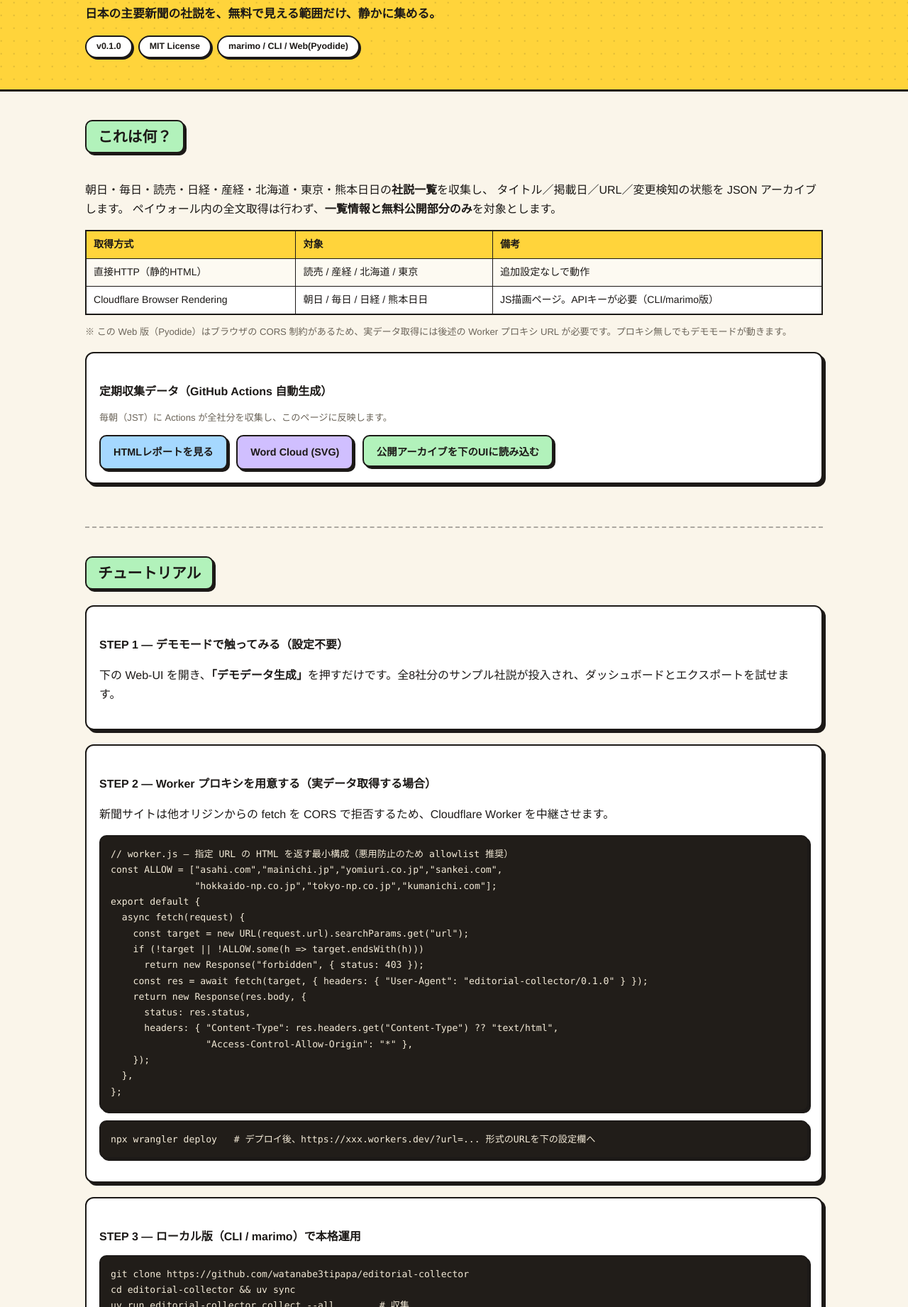
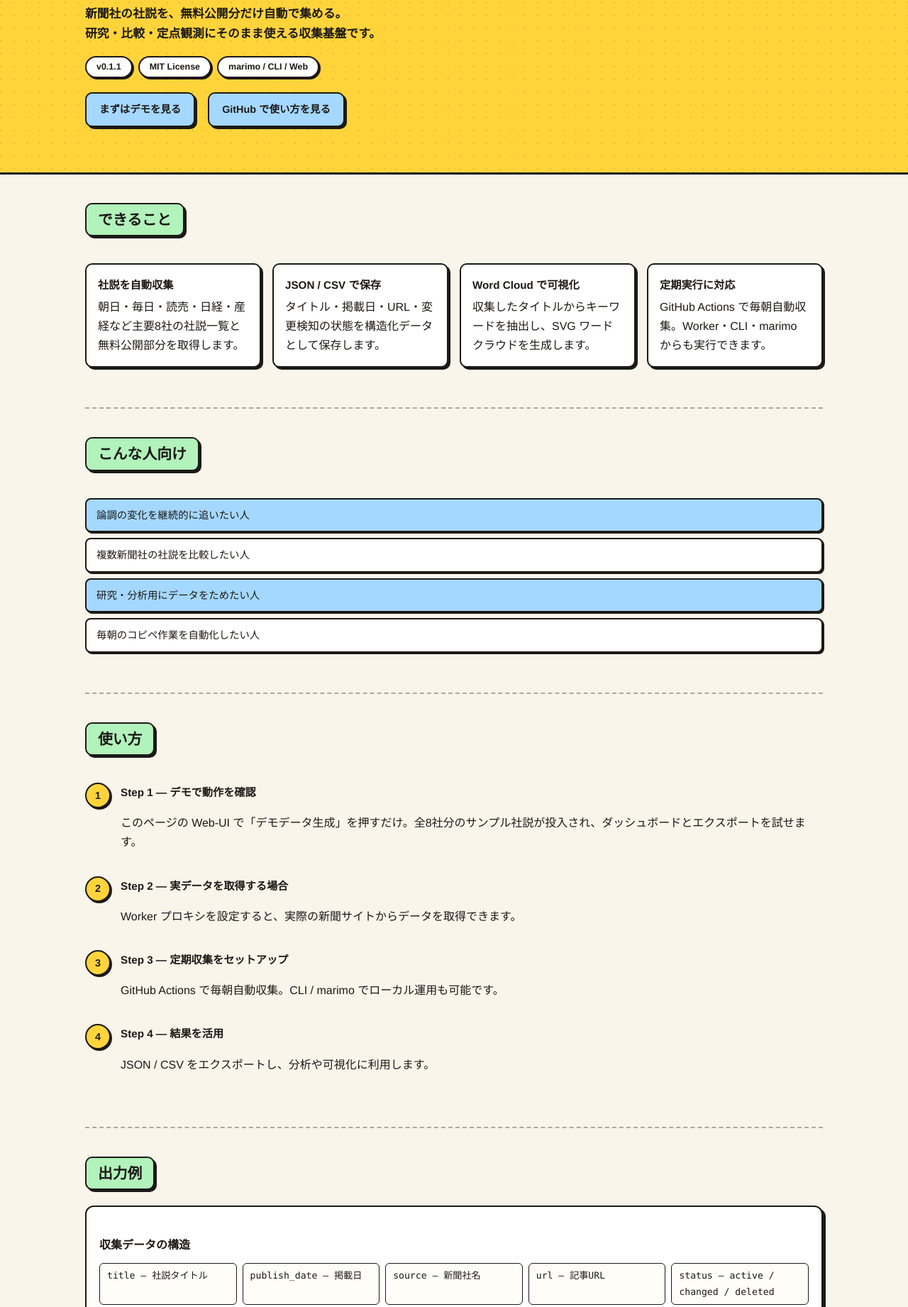
Before and after one commit to watanabe3tipapa/editorial-collector, a plain HTML site: page docs/index.html in a window 1280 px wide. Shown: the part 160-2002 px from the top of the page at 71% size. Drawn offline with Linux system fonts and the light colour scheme.

Commit message:
feat(lp): restructure LP and README for clarity, bump v0.1.1
- Redesign hero: clearer value prop + focused CTAs
- Add sections: できること, こんな人向け, 使い方 (step-by-step),
  出力例, 特長, 注意点
- Move technical details (CORS, Worker, Pyodide) to later sections
- Update README to match new LP structure
- Bump version to 0.1.1 across all files
- Delete 問題点（editorial-collector）.md

```diff
--- a/docs/index.html
+++ b/docs/index.html
@@ -86,6 +86,34 @@
   a{color:#1864ab}
   .note{font-size:.82rem;color:var(--sub)}
 
+  .cta-group{margin:20px 0;display:flex;flex-wrap:wrap;gap:10px}
+  .cta-primary{background:var(--card);font-size:1rem;padding:12px 24px}
+  .cta-secondary{background:var(--lavender);font-size:1rem;padding:12px 24px}
+
+  .feature-grid{display:grid;grid-template-columns:repeat(auto-fit,minmax(220px,1fr));gap:16px;margin:16px 0}
+  .feature-item{background:var(--card);border:2px solid var(--ink);border-radius:10px;
+                padding:16px;box-shadow:var(--shadow-s)}
+  .feature-item strong{display:block;margin-bottom:4px;font-size:.95rem}
+
+  .user-list{list-style:none;padding:0;margin:16px 0}
+  .user-list li{background:var(--card);border:2px solid var(--ink);border-radius:8px;
+                padding:10px 14px;margin-bottom:8px;font-size:.9rem;box-shadow:2px 2px 0 var(--ink)}
+  .user-list li:nth-child(odd){background:var(--sky)}
+
+  .step-list{counter-reset:step;margin:16px 0}
+  .step-list .step{counter-increment:step;display:flex;gap:14px;align-items:flex-start;
+                   margin-bottom:18px}
+  .step-list .step::before{content:counter(step);display:flex;align-items:center;
+                           justify-content:center;min-width:32px;height:32px;
+                           background:var(--accent);border:2px solid var(--ink);border-radius:50%;
+                           font-weight:800;font-size:.9rem;box-shadow:2px 2px 0 var(--ink)}
+  .step-list .step-body{flex:1}
+  .step-list .step-body strong{font-size:.95rem}
+
+  .output-fields{display:grid;grid-template-columns:repeat(auto-fit,minmax(180px,1fr));gap:8px;margin:12px 0}
+  .output-fields .field{background:var(--paper);border:1px solid var(--ink);border-radius:6px;
+                        padding:6px 10px;font-size:.82rem;font-family:SFMono-Regular,Consolas,monospace}
+
   /* --- motion --- */
   @keyframes rise{from{opacity:0;transform:translateY(14px)}to{opacity:1;transform:none}}
   header.hero h1{animation:rise .5s ease-out both}
@@ -111,27 +139,96 @@
 <header class="hero">
   <div class="wrap">
     <h1>editorial-collector</h1>
-    <p class="tagline">日本の主要新聞の社説を、無料で見える範囲だけ、静かに集める。</p>
+    <p class="tagline">新聞社の社説を、無料公開分だけ自動で集める。<br>
+    研究・比較・定点観測にそのまま使える収集基盤です。</p>
     <div class="badges">
-      <span>v0.1.0</span><span>MIT License</span><span>marimo / CLI / Web(Pyodide)</span>
+      <span>v0.1.1</span><span>MIT License</span><span>marimo / CLI / Web</span>
+    </div>
+    <div class="cta-group">
+      <a class="btn cta-primary" href="#webui">まずはデモを見る</a>
+      <a class="btn cta-secondary" href="https://github.com/watanabe3tipapa/editorial-collector">GitHub で使い方を見る</a>
     </div>
   </div>
 </header>
 
 <div class="wrap">
 
-<section id="about">
-  <h2>これは何？</h2>
-  <p>朝日・毎日・読売・日経・産経・北海道・東京・熊本日日の<strong>社説一覧</strong>を収集し、
-     タイトル／掲載日／URL／変更検知の状態を JSON アーカイブします。
-     ペイウォール内の全文取得は行わず、<strong>一覧情報と無料公開部分のみ</strong>を対象とします。</p>
-  <table>
-    <tr><th>取得方式</th><th>対象</th><th>備考</th></tr>
-    <tr><td>直接HTTP（静的HTML）</td><td>読売 / 産経 / 北海道 / 東京</td><td>追加設定なしで動作</td></tr>
-    <tr><td>Cloudflare Browser Rendering</td><td>朝日 / 毎日 / 日経 / 熊本日日</td><td>JS描画ページ。APIキーが必要（CLI/marimo版）</td></tr>
-  </table>
-  <p class="note">※ この Web 版（Pyodide）はブラウザの CORS 制約があるため、実データ取得には後述の Worker プロキシ URL が必要です。プロキシ無しでもデモモードが動きます。</p>
-  <div class="card" style="margin-top:16px">
+<section id="capabilities">
+  <h2>できること</h2>
+  <div class="feature-grid">
+    <div class="feature-item">
+      <strong>社説を自動収集</strong>
+      朝日・毎日・読売・日経・産経など主要8社の社説一覧と無料公開部分を取得します。
+    </div>
+    <div class="feature-item">
+      <strong>JSON / CSV で保存</strong>
+      タイトル・掲載日・URL・変更検知の状態を構造化データとして保存します。
+    </div>
+    <div class="feature-item">
+      <strong>Word Cloud で可視化</strong>
+      収集したタイトルからキーワードを抽出し、SVG ワードクラウドを生成します。
+    </div>
+    <div class="feature-item">
+      <strong>定期実行に対応</strong>
+      GitHub Actions で毎朝自動収集。Worker・CLI・marimo からも実行できます。
+    </div>
+  </div>
+</section>
+
+<section id="audience">
+  <h2>こんな人向け</h2>
+  <ul class="user-list">
+    <li>論調の変化を継続的に追いたい人</li>
+    <li>複数新聞社の社説を比較したい人</li>
+    <li>研究・分析用にデータをためたい人</li>
+    <li>毎朝のコピペ作業を自動化したい人</li>
+  </ul>
+</section>
+
+<section id="howto">
+  <h2>使い方</h2>
+  <div class="step-list">
+    <div class="step">
+      <div class="step-body">
+        <strong>Step 1 — デモで動作を確認</strong>
+        <p>このページの Web-UI で「デモデータ生成」を押すだけ。全8社分のサンプル社説が投入され、ダッシュボードとエクスポートを試せます。</p>
+      </div>
+    </div>
+    <div class="step">
+      <div class="step-body">
+        <strong>Step 2 — 実データを取得する場合</strong>
+        <p>Worker プロキシを設定すると、実際の新聞サイトからデータを取得できます。</p>
+      </div>
+    </div>
+    <div class="step">
+      <div class="step-body">
+        <strong>Step 3 — 定期収集をセットアップ</strong>
+        <p>GitHub Actions で毎朝自動収集。CLI / marimo でローカル運用も可能です。</p>
+      </div>
+    </div>
+    <div class="step">
+      <div class="step-body">
+        <strong>Step 4 — 結果を活用</strong>
+        <p>JSON / CSV をエクスポートし、分析や可視化に利用します。</p>
+      </div>
+    </div>
+  </div>
+</section>
+
+<section id="output-example">
+  <h2>出力例</h2>
+  <div class="card">
+    <h3>収集データの構造</h3>
+    <div class="output-fields">
+      <div class="field">title — 社説タイトル</div>
+      <div class="field">publish_date — 掲載日</div>
+      <div class="field">source — 新聞社名</div>
+      <div class="field">url — 記事URL</div>
+      <div class="field">status — active / changed / deleted</div>
+      <div class="field">keywords — 抽出キーワード</div>
+    </div>
+  </div>
+  <div class="card">
     <h3>定期収集データ（GitHub Actions 自動生成）</h3>
     <p class="note">毎朝（JST）に Actions が全社分を収集し、このページに反映します。</p>
     <div style="margin-top:10px">
@@ -142,8 +239,51 @@
   </div>
 </section>
 
+<section id="features">
+  <h2>特長</h2>
+  <div class="feature-grid">
+    <div class="feature-item">
+      <strong>無料公開分のみ取得</strong>
+      ペイウォール内の全文は取得しません。公開されている一覧情報と無料部分だけを対象とします。
+    </div>
+    <div class="feature-item">
+      <strong>軽量で導入しやすい</strong>
+      重いインフラは不要。CLI 一つ、またはこのページの Web-UI から始められます。
+    </div>
+    <div class="feature-item">
+      <strong>複数の実行方法に対応</strong>
+      Cloudflare Worker・CLI・marimo・GitHub Actions から実行できます。
+    </div>
+    <div class="feature-item">
+      <strong>継続運用しやすい</strong>
+      変更検知機能で、掲載日の変化や記事の追加・削除を検出します。
+    </div>
+  </div>
+</section>
+
+<section id="notes">
+  <h2>注意点</h2>
+  <div class="card">
+    <ul style="margin:0;padding-left:20px">
+      <li>取得対象は各サイトの<strong>無料公開部分のみ</strong>です</li>
+      <li>サイト側の仕様変更でセレクタ調整が必要な場合があります</li>
+      <li>利用時は各サイトの利用条件に従ってください</li>
+      <li>低頻度での利用を推奨します</li>
+    </ul>
+  </div>
+</section>
+
+<section id="about">
+  <h2>収集対象と取得方式</h2>
+  <table>
+    <tr><th>取得方式</th><th>対象</th><th>備考</th></tr>
+    <tr><td>直接HTTP（静的HTML）</td><td>読売 / 産経 / 北海道 / 東京</td><td>追加設定なしで動作</td></tr>
+    <tr><td>Cloudflare Browser Rendering</td><td>朝日 / 毎日 / 日経 / 熊本日日</td><td>JS描画ページ。APIキーが必要（CLI/marimo版）</td></tr>
+  </table>
+</section>
+
 <section id="tutorial">
-  <h2>チュートリアル</h2>
+  <h2>セットアップ詳細</h2>
 
   <div class="card">
     <h3>STEP 1 — デモモードで触ってみる（設定不要）</h3>
@@ -161,7 +301,7 @@ export default {
     const target = new URL(request.url).searchParams.get("url");
     if (!target || !ALLOW.some(h => target.endsWith(h)))
       return new Response("forbidden", { status: 403 });
-    const res = await fetch(target, { headers: { "User-Agent": "editorial-collector/0.1.0" } });
+    const res = await fetch(target, { headers: { "User-Agent": "editorial-collector/0.1.1" } });
     return new Response(res.body, {
       status: res.status,
       headers: { "Content-Type": res.headers.get("Content-Type") ?? "text/html",
@@ -485,7 +625,7 @@ $("btnLoadRemote").addEventListener("click", async () => {
 });
 
 // scroll reveal（reduced-motion 環境では CSS 側で無効化）
-const revealEls = document.querySelectorAll("section .card, section h2");
+const revealEls = document.querySelectorAll("section .card, section h2, section .feature-grid, section .user-list, section .step-list, section .output-fields");
 revealEls.forEach(el => el.classList.add("reveal"));
 const io = new IntersectionObserver((entries) => {
   for (const e of entries){
--- a/pyproject.toml
+++ b/pyproject.toml
@@ -1,6 +1,6 @@
 [project]
 name = "editorial-collector"
-version = "0.1.0"
+version = "0.1.1"
 description = "日本の主要新聞の社説を無料公開範囲で収集するツール（marimo UI / CLI）"
 readme = "README.md"
 requires-python = ">=3.11"
```
Also changed, not shown: README.md, 5 other files.
